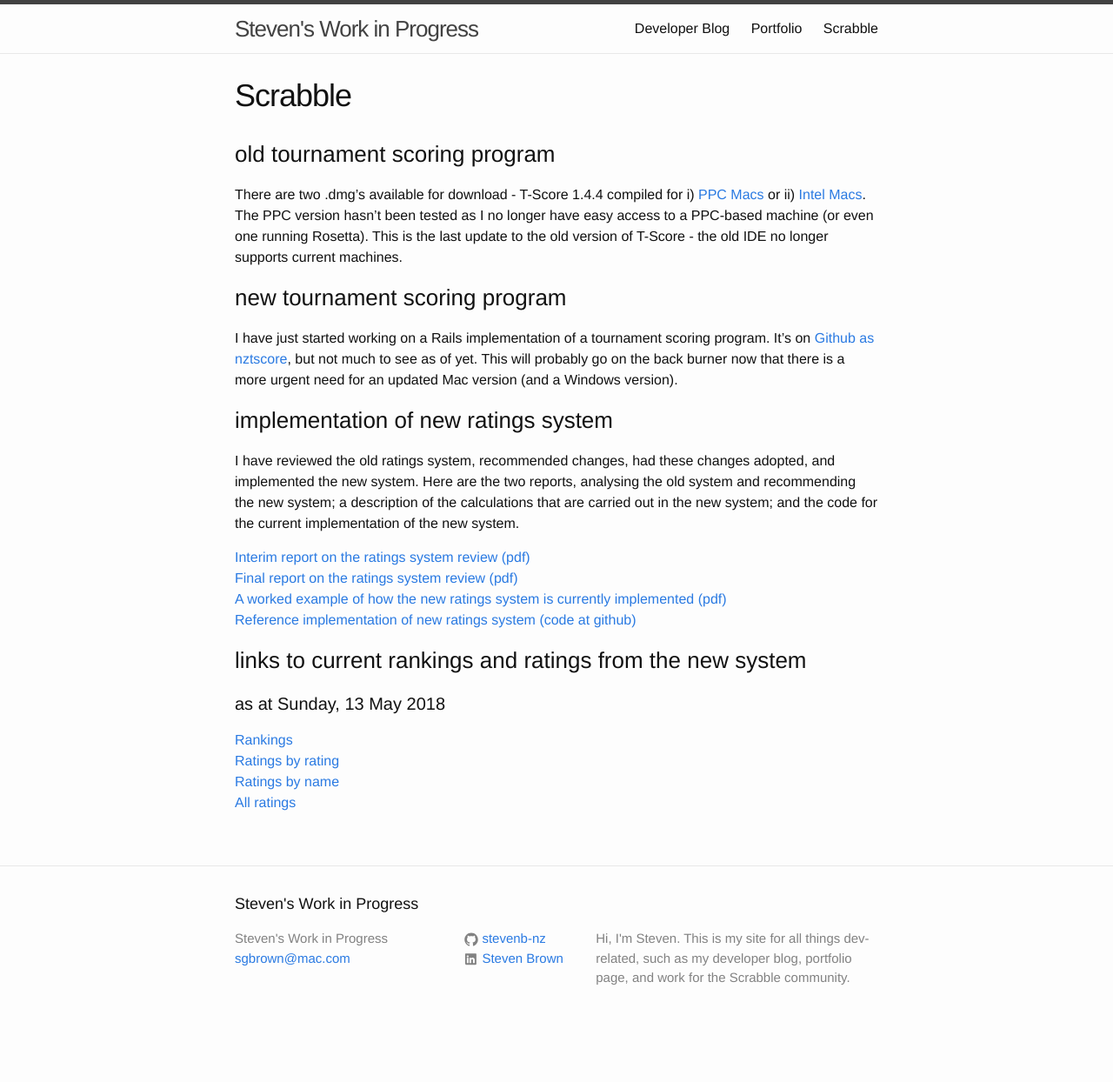
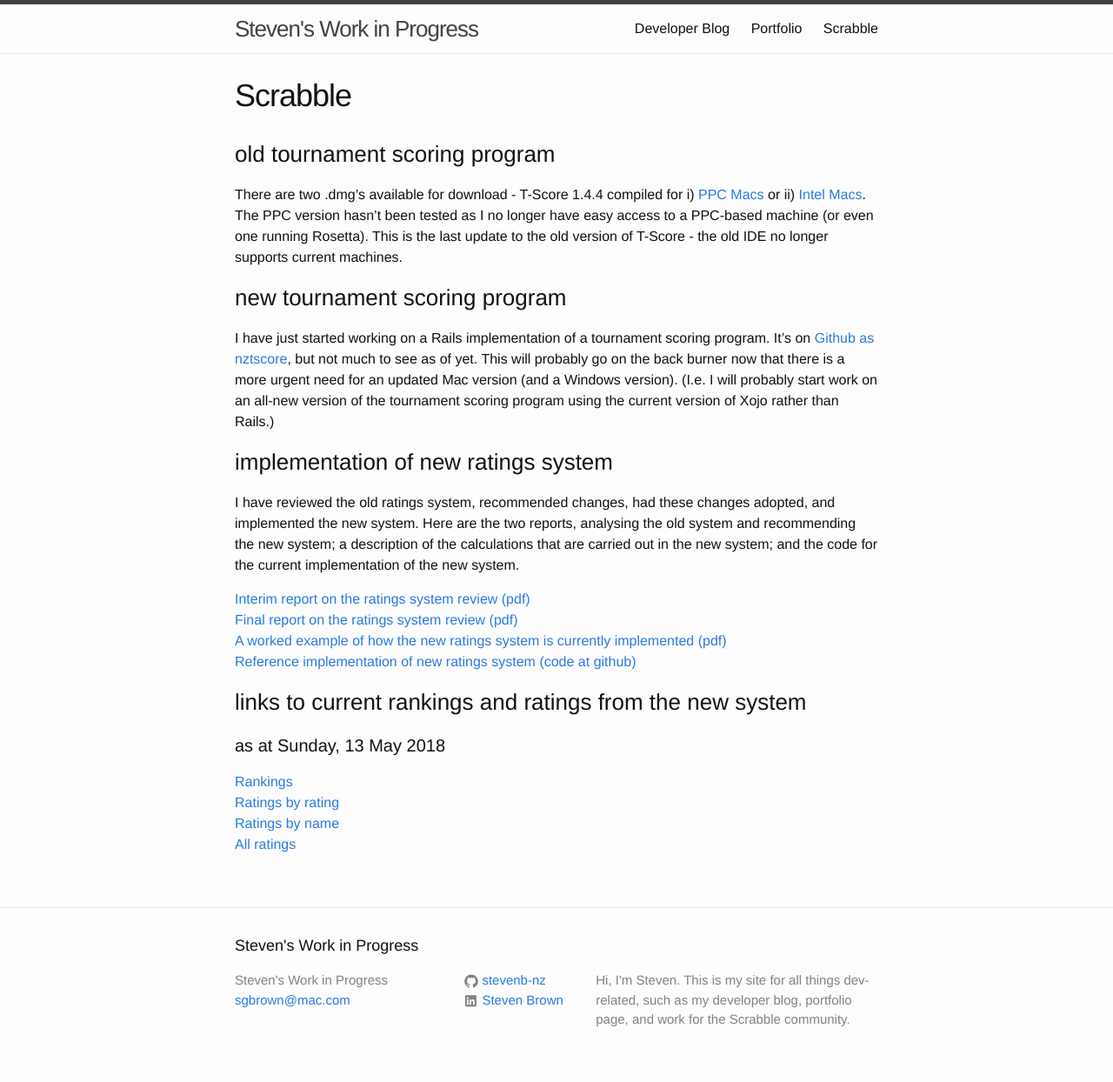
Before and after one commit to stevenb-nz/stevenb-nz.github.io, a Jekyll site: the page built from _pages/scrabble.md, in a window 1280 px wide. Shown: the whole page at 87% size. Built offline with Jekyll 4.4.1, drawn with Linux system fonts in a browser that asks for light colours; before the commit the page ends 1196 px from its top, so only the background shows below that.

Commit message:
new info for Scrabble page

```diff
--- a/_pages/scrabble.md
+++ b/_pages/scrabble.md
@@ -12,7 +12,7 @@ This is the last update to the old version of T-Score - the old IDE no longer su
 
 ### new tournament scoring program
 
-I have just started working on a Rails implementation of a tournament scoring program. It's on [Github as nztscore](https://github.com/stevenb-nz/nztscore), but not much to see as of yet. This will probably go on the back burner now that there is a more urgent need for an updated Mac version (and a Windows version).
+I have just started working on a Rails implementation of a tournament scoring program. It's on [Github as nztscore](https://github.com/stevenb-nz/nztscore), but not much to see as of yet. This will probably go on the back burner now that there is a more urgent need for an updated Mac version (and a Windows version). (I.e. I will probably start work on an all-new version of the tournament scoring program using the current version of Xojo rather than Rails.)
 
 ### implementation of new ratings system
 
```
